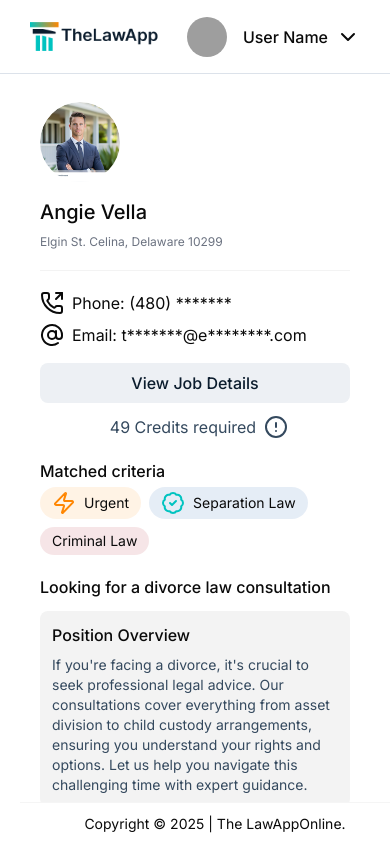
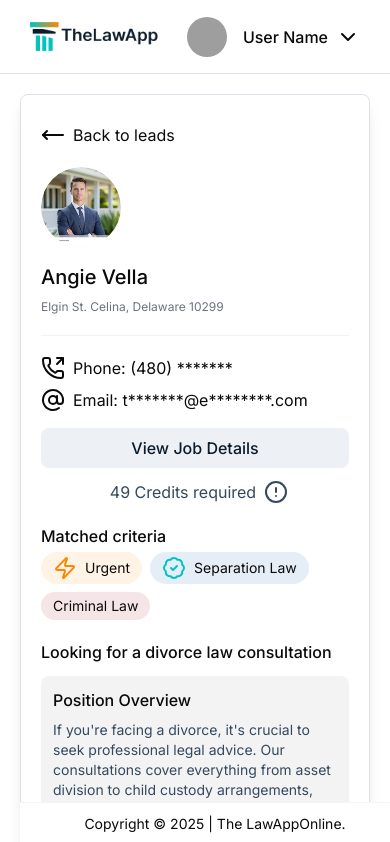
Before and after one commit to Netmow-PTY-LTD/tla-frontend-v2, a Next.js app: page /dashboard/lawyer/lead-board/1 in a window 390 px wide. Shown: the top 842 px of the page. Built offline with nearby package versions, Linux system fonts and the light colour scheme; no server answers; grey boxes are pictures that could not be loaded.

Commit message:
responsive laed single page ui

```diff
--- a/src/app/dashboard/lawyer/lead-board/[id]/page.js
+++ b/src/app/dashboard/lawyer/lead-board/[id]/page.js
@@ -5,6 +5,7 @@ import {
   BadgeCheck,
   CircleAlert,
   FileText,
+  MoveLeft,
   PhoneOutgoing,
   Zap,
 } from 'lucide-react';
@@ -13,8 +14,15 @@ import Image from 'next/image';
 export default async function LeadDetailsPage({ params }) {
   const { id } = await params;
   return (
-    <div>
-      <div className="bg-white rounded px-5 pt-2">
+    <div className="mb-10">
+      <div className="bg-white rounded-lg p-5 border border-[#DCE2EA] shadow-lg ">
+        <div className="flex items-center justify-between">
+          <button className="flex py-2 items-center gap-2">
+            {' '}
+            <MoveLeft /> <span>Back to leads</span>
+          </button>
+        </div>
+        <div className="mt-3 max-w-4xl">
           <div className="flex flex-col  items-start gap-4 ">
             <figure className="w-20 h-20 rounded-full overflow-hidden">
               <Image
@@ -77,8 +85,8 @@ export default async function LeadDetailsPage({ params }) {
                 If you're facing a divorce, it's crucial to seek professional
                 legal advice. Our consultations cover everything from asset
                 division to child custody arrangements, ensuring you understand
-              your rights and options. Let us help you navigate this challenging
-              time with expert guidance.
+                your rights and options. Let us help you navigate this
+                challenging time with expert guidance.
               </p>
             </div>
           </div>
@@ -107,16 +115,23 @@ export default async function LeadDetailsPage({ params }) {
               Answered some of selected questions
             </h1>
             <div>
-            <p className="text-[#34495E]">What kind of Law service you need?</p>
+              <p className="text-[#34495E]">
+                What kind of Law service you need?
+              </p>
               <h1 className="font-medium text-black"> Family Law</h1>
             </div>
             <div>
-            <p className="text-[#34495E]">What kind of Law service you need?</p>
+              <p className="text-[#34495E]">
+                What kind of Law service you need?
+              </p>
               <h1 className="font-medium text-black"> Family Law</h1>
             </div>
             <div>
-            <p className="text-[#34495E]">What kind of Law service you need?</p>
+              <p className="text-[#34495E]">
+                What kind of Law service you need?
+              </p>
               <h1 className="font-medium text-black"> Family Law</h1>
+            </div>
           </div>
         </div>
       </div>
```
Lines whose indentation alone changed are shown as unchanged.
